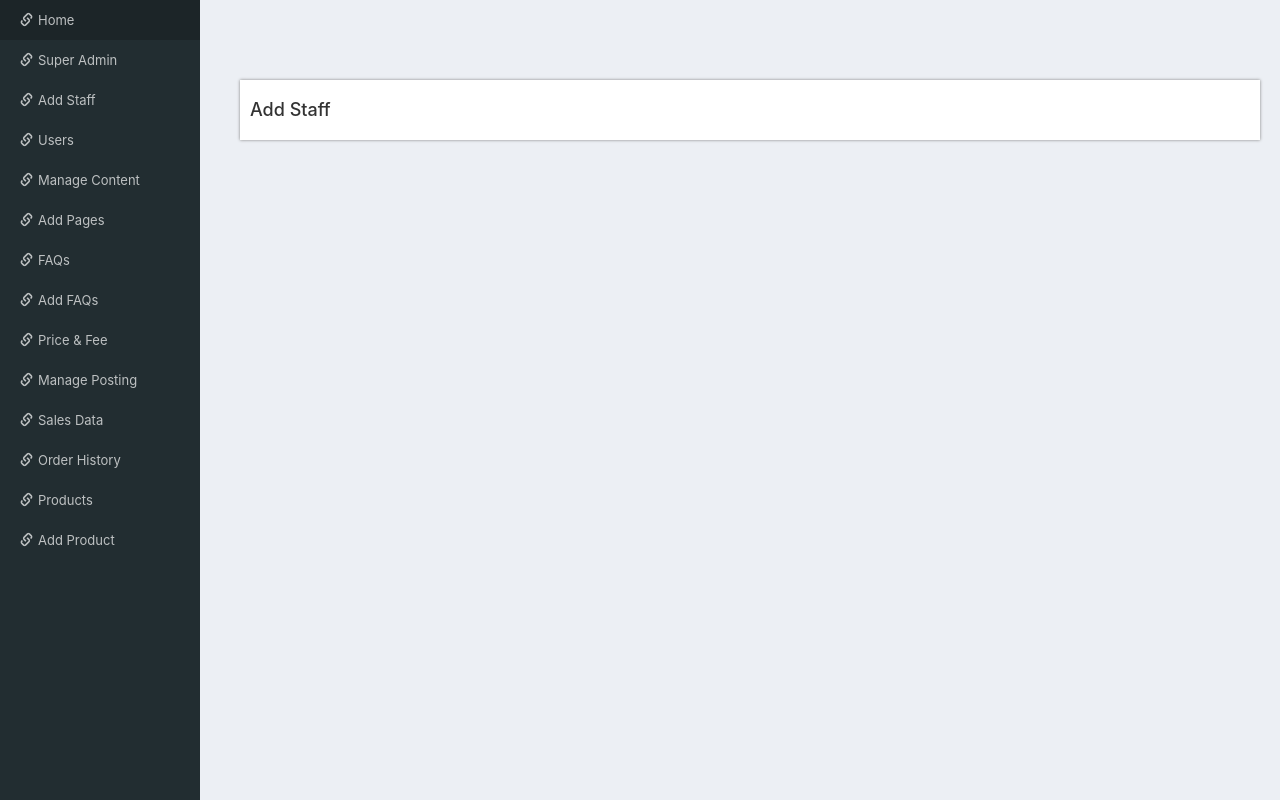
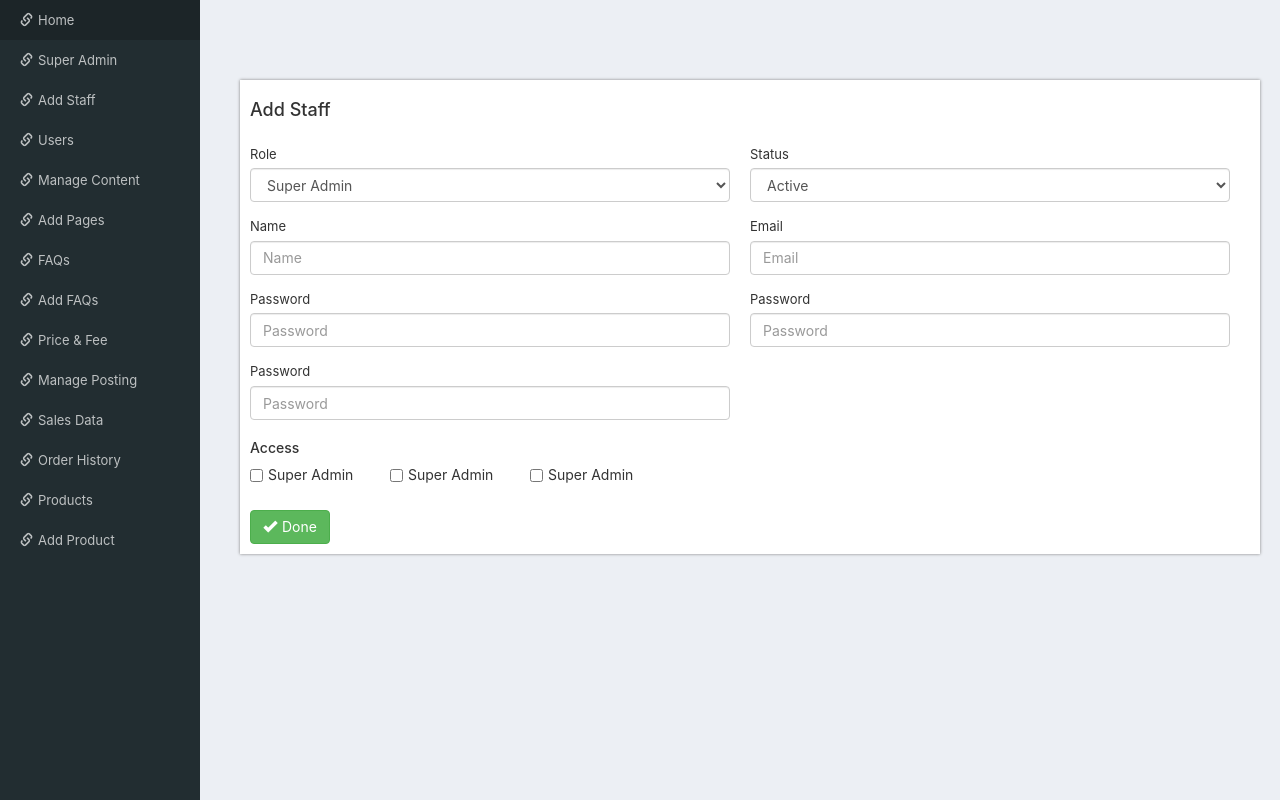
Before and after one commit to alinauroz/gogo-image, a React (Create React App) app in the folder admin/: page / in a window 1280 px wide. Built offline with nearby package versions, Linux system fonts and the light colour scheme.

Commit message:
feat: done button added

```diff
--- a/admin/src/App.css
+++ b/admin/src/App.css
@@ -77,3 +77,9 @@ input:focus, textarea:focus, button:focus {
   width: calc(100% - 20px);
   box-shadow: 0px 0px 3px 0px grey;
 }
+
+.field-title {
+  font-size: 13px;
+  margin: 0px;
+  margin-bottom: 5px;
+}
--- a/admin/src/components/pages/AddStaff.jsx
+++ b/admin/src/components/pages/AddStaff.jsx
@@ -1,4 +1,6 @@
 import React from 'react'
+
+import Field from '../unit/Field'
 
 export default function () {
 
@@ -6,6 +8,79 @@ export default function () {
         <div className = 'card'>
             <div className = 'card-body'>
                 <h4>Add Staff</h4>
+                <div style = {{marginTop: 15, width: 'calc(50% - 20px)', marginRight: 20, display: 'inline-block'}}>
+                    <p className = 'field-title'>Role</p>
+                    <select class="form-control">
+                        <option>Super Admin</option>
+                        <option>Admin</option>
+                    </select>
+                </div>
+                <div style = {{marginTop: 15, width: 'calc(50% - 20px)', marginRight: 20, display: 'inline-block'}}>
+                    <p className = 'field-title'>Status</p>
+                    <select class="form-control">
+                        <option>Active</option>
+                        <option>Inactive</option>
+                    </select>
+                </div>
+                <Field
+                    name = 'name'
+                    type = 'text'
+                    placeholder = 'Name'
+                    title = 'Name'
+                    style = {{marginTop: 15, width: 'calc(50% - 20px)', marginRight: 20, display: 'inline-block'}}
+                />
+                <Field
+                    name = 'email'
+                    type = 'email'
+                    placeholder = 'Email'
+                    title = 'Email'
+                    style = {{marginTop: 15, width: 'calc(50% - 20px)', marginRight: 20, display: 'inline-block'}}
+                />
+                <Field
+                    name = 'password-not-verified'
+                    type = 'password'
+                    placeholder = 'Password'
+                    title = 'Password'
+                    style = {{marginTop: 15, width: 'calc(50% - 20px)', marginRight: 20, display: 'inline-block'}}
+                />
+                <Field
+                    name = 'old-password'
+                    type = 'password'
+                    placeholder = 'Password'
+                    title = 'Password'
+                    style = {{marginTop: 15, width: 'calc(50% - 20px)', marginRight: 20, display: 'inline-block'}}
+                />
+                <Field
+                    name = 'confirmed-pass'
+                    type = 'password'
+                    placeholder = 'Password'
+                    title = 'Password'
+                    style = {{marginTop: 15, width: 'calc(50% - 20px)', marginRight: 20, display: 'inline-block'}}
+                />
+
+                <h5 style = {{marginTop: 20}}>Access</h5>
+                <div style = {{minWidth: 140, display: 'inline-block'}}>
+                    <input type = 'checkbox' id = 'cb-super-admin'/>
+                    <label for = 'cb-super-admin' style = {{fontWeight: 'normal', verticalAlign: 'top', marginLeft: 5}}>Super Admin</label>
+                </div>
+                <div style = {{minWidth: 140, display: 'inline-block'}}>
+                    <input type = 'checkbox' id = 'cb-super-admin'/>
+                    <label for = 'cb-super-admin' style = {{fontWeight: 'normal', verticalAlign: 'top', marginLeft: 5}}>Super Admin</label>
+                </div>
+                <div style = {{minWidth: 140, display: 'inline-block'}}>
+                    <input type = 'checkbox' id = 'cb-super-admin'/>
+                    <label for = 'cb-super-admin' style = {{fontWeight: 'normal', verticalAlign: 'top', marginLeft: 5}}>Super Admin</label>
+                </div>
+                <div style = {{marginTop: 20}}>
+                    <button
+                        type = 'button'
+                        value = 'Done'
+                        className = 'btn btn-success'
+                    >
+                        <i class="glyphicon glyphicon-ok" style = {{marginRight: 5}}></i>
+                        Done
+                    </button>
+                </div>
             </div>
         </div>
     )
--- a/admin/src/components/unit/Field.jsx
+++ b/admin/src/components/unit/Field.jsx
@@ -1,14 +1,14 @@
 
 export default function (props) {
     return (
-        <div>
-            <p>{props.title}</p>
+        <div style = {props.style}>
+            <p className = 'field-title'>{props.title}</p>
             <input
                 type = {props.inputType}
-                value = {props.value || ""}
                 placeholder = {props.placeholder || ""}
                 name = {props.name}
                 onChange = {props.onChange}
+                className = 'form-control'
             />
         </div>
     )
```
